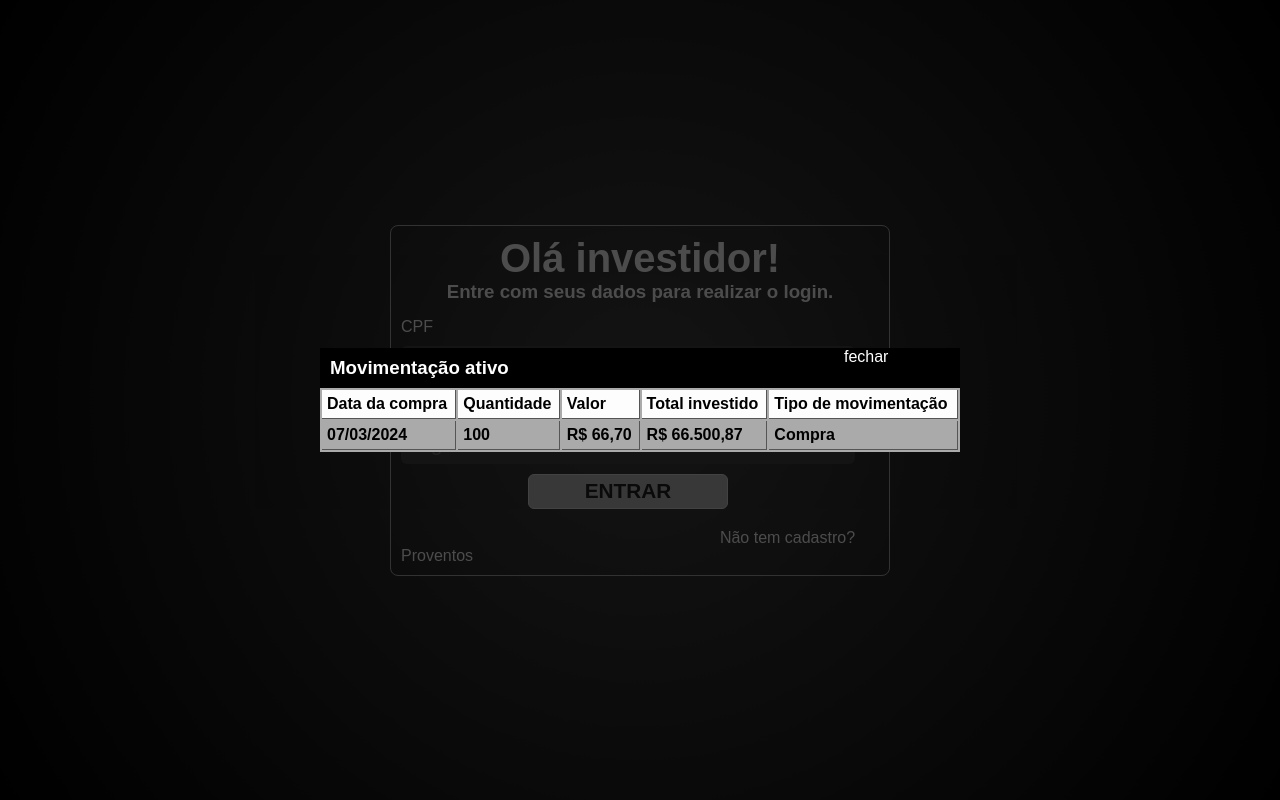
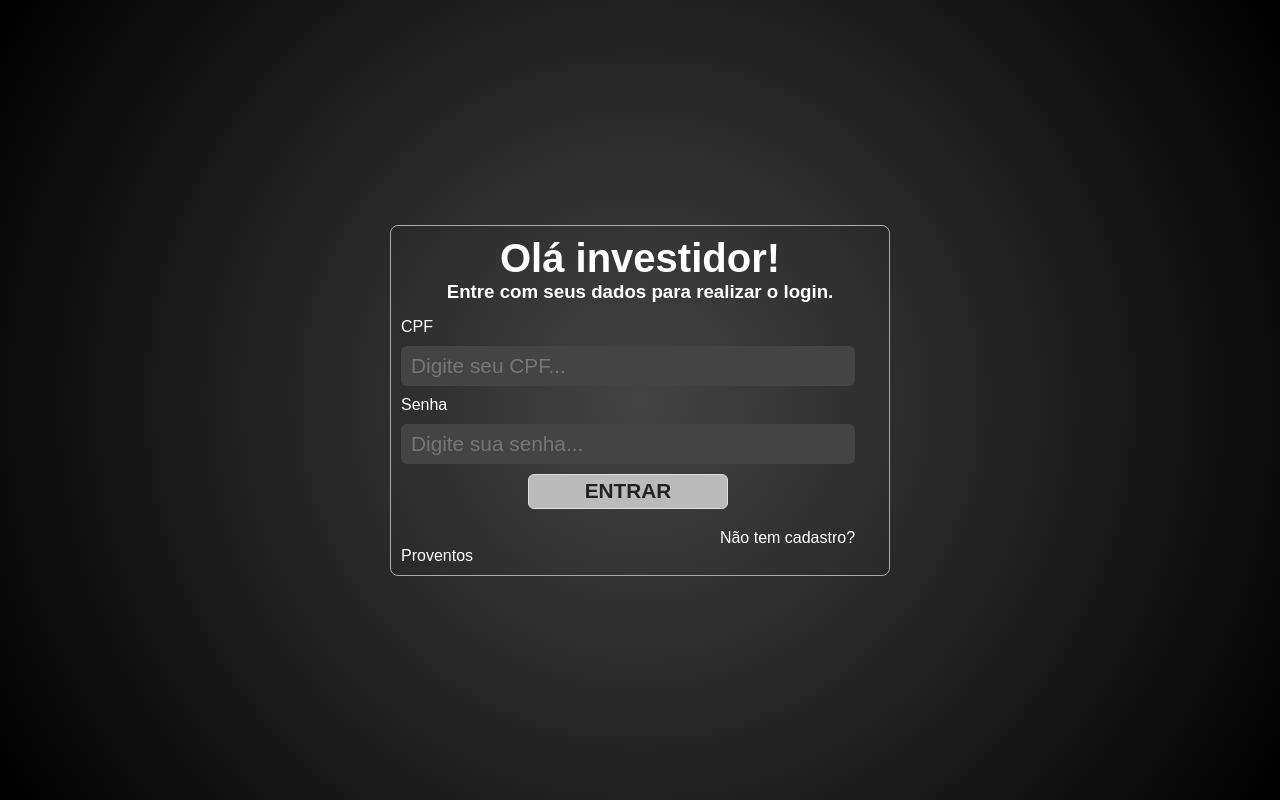
Before and after one commit to guilhermearaujo14/InvestimentoFrontEnd, a React (Vite) app: page / in a window 1280 px wide. Built offline with nearby package versions, Linux system fonts and the light colour scheme.

Commit message:
Alteração na exibição das datas na table do relatorio de movimentação, inclusão da abertura do modal de movimentação na tela de cards, e criação de logica para formatadar data.

```diff
--- a/src/components/Modal/MovimentacaoAtivo/index.jsx
+++ b/src/components/Modal/MovimentacaoAtivo/index.jsx
@@ -1,28 +1,40 @@
 
 
-import { useState } from 'react';
+import { useEffect, useState } from 'react';
 import './style.css';
 import { tr } from 'date-fns/locale';
+import api from '../../../services/api';
+import FormataData from '../../../utils/FormataData';
 
-export default function MovimentacaoAtivo({ isEnable, ticket }){
+export default function MovimentacaoAtivo({ isEnable, ticket, fechaModal }){
 if(isEnable){
-    const [dados, setDados] = useState(
-        [{"DATA_COMPRA": '07/03/2024', "QUANTIDADE": 100, "VALOR": 66.70, "TOTAL_INVESTIDO":66500.87, "TIPO_MOVIMENTACAO": "Compra"}])
+    const usuarioLogadoId = sessionStorage.getItem("UsuarioID");
+    const [dados, setDados] = useState([])
+
+        async function GetDadosbyTicket(){
+            const response = await api.get(`/movimentacoesByPapel/${usuarioLogadoId}/${ticket}`)
+            console.log(response.data)
+            setDados(response.data)
+        }
+
+        useEffect(()=>{
+            GetDadosbyTicket()
+        },[])
 
         let valorFormatado = new Intl.NumberFormat('pt-BR', {style: 'currency', currency: 'BRL'});
 
     return(
         <div className="container-modal">
             <div className="container-corpo-modal">
-
                 <div className="container-modal-cabecalho">
                     <div className="container-titulo-modal">
-                        <h3>Movimentação ativo</h3>
+                        <h3>Movimentações do ativo - {ticket} </h3>
                     </div>
                     <div className="container-modal-fechamento">
-                        <span>fechar</span>
+                        <span onClick={fechaModal}>fechar</span>
                     </div>
                 </div>
+
                 <div className="container-table-movimentacao-ativo">
                     <table className='table-movimentacoes-ativo'>
                         <thead>
@@ -39,12 +51,13 @@ if(isEnable){
                                 dados.map((dado)=>{
                                     return(
                                         <tr>
-                                            <td>{dado.DATA_COMPRA}</td>
+                                            <td>{FormataData(dado.DATA_COMPRA)}</td>
                                             <td>{dado.QUANTIDADE}</td>
                                             <td>{valorFormatado.format(dado.VALOR)}</td>
                                             <td>{valorFormatado.format(dado.TOTAL_INVESTIDO)}</td>
                                             <td>{dado.TIPO_MOVIMENTACAO}</td>
                                         </tr>
+
                                     )
                                 })
                             }
--- a/src/components/Modal/MovimentacaoAtivo/style.css
+++ b/src/components/Modal/MovimentacaoAtivo/style.css
@@ -1,13 +1,16 @@
+
 .container-corpo-modal{
     padding: 0;
+    background-color: #aaa;
     width: 50%;
-    background-color: #aaa;
+    max-height: 700px;
 }
 .container-modal-cabecalho{
     display: flex;
     flex-direction: row;
     background-color: #000;
     height: 40px;
+    width: 100%;
     padding: 0 0 0 10px;
     color: #fff;
 }
@@ -26,9 +29,12 @@
 }
 .container-table-movimentacao-ativo{
     width: 100%;
+    max-height: 600px;
+    overflow-y: auto;
 }
 .table-movimentacoes-ativo{
     width: 100%;
+
 }
 .table-movimentacoes-ativo > thead > tr > td,
 .table-movimentacoes-ativo > tbody > tr > td{
@@ -38,9 +44,8 @@
     color: #000;
     font-weight: 800;
 }
+
 .table-movimentacoes-ativo > thead > tr > td{
     background-color: #fdfdfd;
-}
-.table-movimentacoes-ativo > tbody > tr > td{
 
 }
--- a/src/pages/InvestimentosAgrupadosCard/index.jsx
+++ b/src/pages/InvestimentosAgrupadosCard/index.jsx
@@ -2,13 +2,14 @@ import { FaRegEdit,FaList, FaRegPlusSquare } from "react-icons/fa"
 import './style.css'
 import { useEffect, useState } from "react"
 import ModalAdicionarPapel from '../../components/Modal/ModalAdicionarPapel';
-
+import MovimentacaoAtivo from '../../components/Modal/MovimentacaoAtivo';
 
 // eslint-disable-next-line react/prop-types
 function InvestimentosAgrupadosCard({ dadosList }){
     const [dados, setDados] = useState();
     const [isOpenModal, setIsOpenModal] = useState(false)
     const [ticketOpenModal, setTicketOpenModal] = useState('')
+    const [isOpenModalRelatorio, setIsOpenModalRelatorio] = useState(false)
 
 
     useEffect(()=>{
@@ -21,6 +22,7 @@ function InvestimentosAgrupadosCard({ dadosList }){
     }
     function fechaModal(){
         setIsOpenModal(!open)
+        setIsOpenModalRelatorio(!isOpenModalRelatorio)
     }
 
 
@@ -32,7 +34,12 @@ function InvestimentosAgrupadosCard({ dadosList }){
 }
 
 
+function AbrirRelatorioComprasAtivo(ticket){
+    setTicketOpenModal(ticket)
+    setIsOpenModalRelatorio(true)
+    console.log(isOpenModalRelatorio)
 
+}
 
     if(!dados){
         return(
@@ -85,7 +92,7 @@ function InvestimentosAgrupadosCard({ dadosList }){
                                         <div className='item-acao-especifico' title='Editar'>
                                             <FaRegEdit size={17} />
                                         </div>
-                                        <div className='item-acao-especifico' title={`Listar compras ${item.PAPEL}`} onClick={()=>alert(`Abrir relatorio de compras do ativo ${item.PAPEL}`)}>
+                                        <div className='item-acao-especifico' title={`Listar compras ${item.PAPEL}`} onClick={()=> AbrirRelatorioComprasAtivo(item.PAPEL)}>
                                             <FaList size={17} />
                                         </div>
                                         <div className='item-acao-especifico' title='Adicionar ativo' onClick={()=> novaAdicionaPapelExistente(item.PAPEL)}>
@@ -99,6 +106,7 @@ function InvestimentosAgrupadosCard({ dadosList }){
                 </div>
             </div>
             <ModalAdicionarPapel isOpen={isOpenModal} ticketParamter={ticketOpenModal} fechaModal={fechaModal} isEdit={false} investimento={''} />
+            <MovimentacaoAtivo isEnable={isOpenModalRelatorio} ticket={ticketOpenModal} fechaModal={fechaModal}/>
         </div>
     )
 }
--- a/src/pages/Login/index.jsx
+++ b/src/pages/Login/index.jsx
@@ -5,8 +5,6 @@ import { toast } from 'react-toastify';
 
 import './style.css';
 import Carregando from '../../components/Modal/Carregando/Carregando';
-
-import MovimentacaoAtivo from '../../components/Modal/MovimentacaoAtivo';
 
 function Login(){
 
@@ -75,7 +73,6 @@ try {
                 <Link to={'/Proventos'}> Proventos</Link>
             </div>
             <Carregando isOpen={isCarregando} mensagem={''}/>
-            <MovimentacaoAtivo isEnable={true} ticket={'VALE3'} />
         </div>
     )
 }
--- /dev/null
+++ b/src/utils/FormataData.js
@@ -0,0 +1,8 @@
+export default function FormataData(data){
+    data = new Date()
+    let dia = data.getDate()
+    let mes = data.getMonth()
+    let ano = data.getFullYear()
+    let dataFormatada = `${dia}/${mes}/${ano}`
+    return dataFormatada
+}
```
